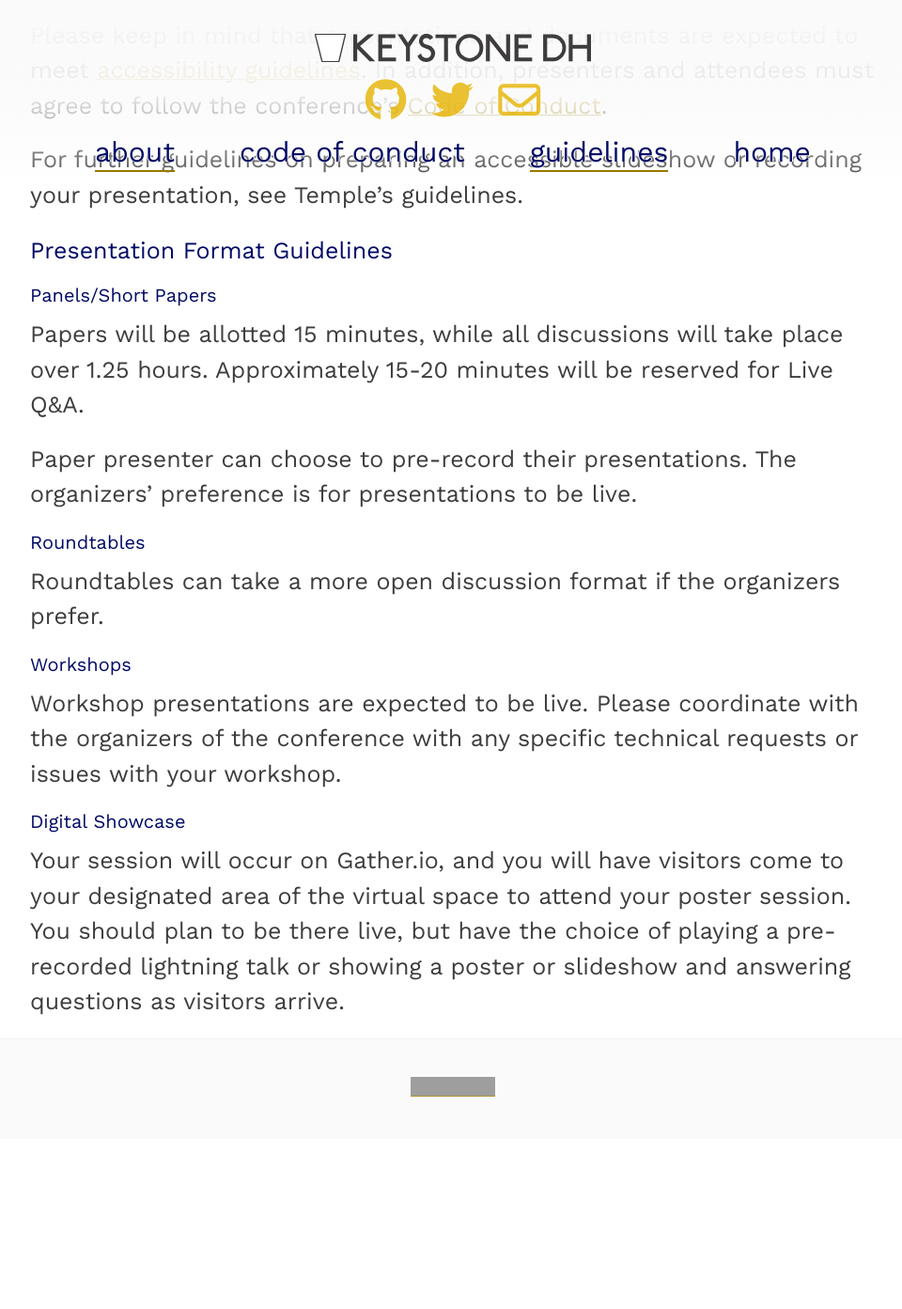
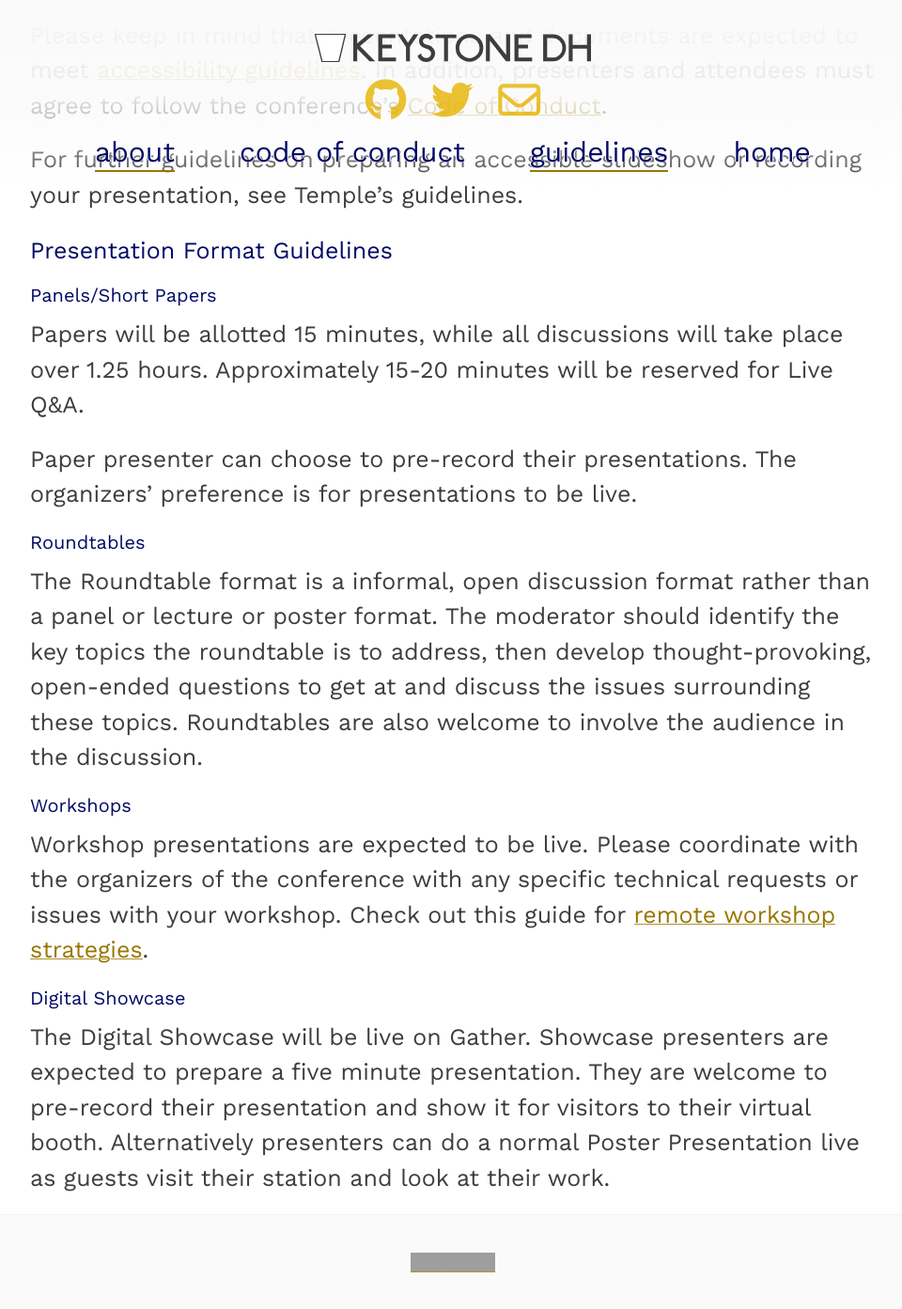
Before and after one commit to KeystoneDH/2021, a Jekyll site: the page built from _pages/guidelines.md, in a window 1280 px wide and 1400 px high, scrolled down 750 px. Shown: the top 1393 px of the window at 94% size, without its empty margins (158-1118 px from the left). Built offline with Jekyll 4.4.1, drawn with Linux system fonts in a browser that asks for light colours; nearby versions of some CDN libraries; before the commit the page ends 1962 px from its top, so only the background shows below that; grey boxes are pictures that could not be loaded.

Commit message:
Update guidelines.md

```diff
--- a/_pages/guidelines.md
+++ b/_pages/guidelines.md
@@ -16,7 +16,7 @@ Presentations may take the form of short papers, panel discussions or roundtable
 
 All presentation sessions are 1.25 hours long. Panels, roundtables, and workshops will take place on Zoom. The Keystone Organizational Committee will set up Zoom meetings for each session, with presenters assigned as co-hosts. Technical hosts and moderators will be available to facilitate each session.
 
-Please keep in mind that presentations and documents are expected to meet [accessibility guidelines](https://www.diglib.org/dlf-events/2016forum/guide-to-creating-accessible-presentations/). In addition, presenters and attendees must agree to follow the conference’s [Code of Conduct](/code).
+Please keep in mind that presentations and documents are expected to meet [accessibility guidelines](https://wiki.diglib.org/Creating_Accessible_and_Interactive_Online_Presentations). In addition, presenters and attendees must agree to follow the conference’s [Code of Conduct](/code).
 
 For further guidelines on preparing an accessible slideshow or recording your presentation, see Temple's guidelines.
 
@@ -30,12 +30,12 @@ Paper presenter can choose to pre-record their presentations. The organizers' pr
 
 #### Roundtables
 
-Roundtables can take a more open discussion format if the organizers prefer.
+The Roundtable format is a informal, open discussion format rather than a panel or lecture or poster format. The moderator should identify the key topics the roundtable is to address, then develop thought-provoking, open-ended questions to get at and discuss the issues surrounding these topics. Roundtables are also welcome to involve the audience in the discussion.
 
 #### Workshops
 
-Workshop presentations are expected to be live. Please coordinate with the organizers of the conference with any specific technical requests or issues with your workshop.
+Workshop presentations are expected to be live. Please coordinate with the organizers of the conference with any specific technical requests or issues with your workshop. Check out this guide for [remote workshop strategies](https://www.method.com/insights/field-guide-to-remote-workshops/).
 
 #### Digital Showcase
 
-Your session will occur on Gather.io, and you will have visitors come to your designated area of the virtual space to attend your poster session. You should plan to be there live, but have the choice of playing a pre-recorded lightning talk or showing a poster or slideshow and answering questions as visitors arrive.
+The Digital Showcase will be live on Gather. Showcase presenters are expected to prepare a five minute presentation. They are welcome to pre-record their presentation and show it for visitors to their virtual booth. Alternatively presenters can do a normal Poster Presentation live as guests visit their station and look at their work.
```
